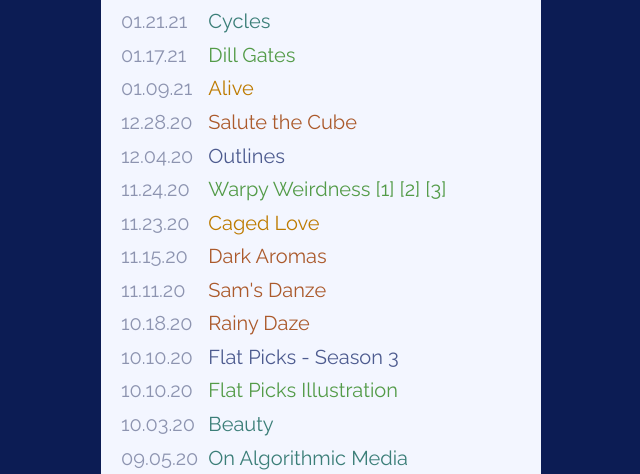
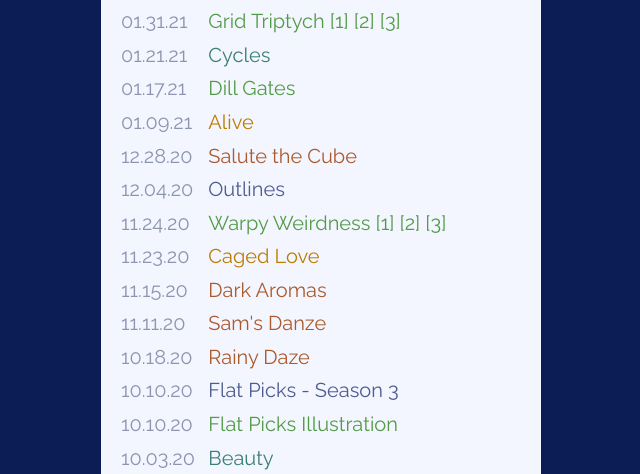
Before and after one commit to flatpickles/flatpickles.com-v1, a plain HTML site: page index.html in a window 1280 px wide. Shown: the part 317-791 px from the top of the page, without its empty margins (319-959 px from the left). Drawn offline with nearby package versions, Linux system fonts and the light colour scheme.

Commit message:
Grid Triptych

```diff
--- a/index.html
+++ b/index.html
@@ -65,6 +65,10 @@
 			</div>
 
 			<table class="list">
+				<tr class="image">
+					<td class="date">01.31.21</td>
+					<td class="project">Grid Triptych <a href="image/peristalsis.png">[1]</a> <a href="image/crunch.png">[2]</a> <a href="image/waveform.png">[3]</a></td>
+				</tr>
 				<tr class="text">
 					<td class="date">01.21.21</td>
 					<td class="project"><a href="text/cycles.txt">Cycles</a></td>
```
Also changed, not shown: image/crunch.png (added), image/peristalsis.png (added), 1 other file.
